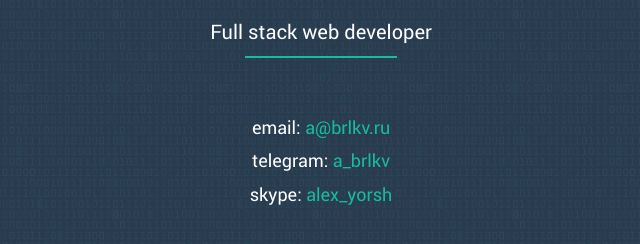
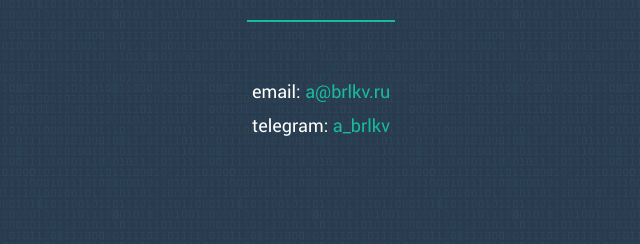
Before and after one commit to mryorsh/brlkv.ru, a plain HTML site: page index.html in a window 1280 px wide. Shown: the part 218-462 px from the top of the page, without its empty margins (319-959 px from the left). Drawn offline with Linux system fonts and the light colour scheme.

Commit message:
fix contacts info

```diff
--- a/index.html
+++ b/index.html
@@ -33,11 +33,9 @@
 		<div class="container">
 			<a href="/"><img src="img/photo-new.jpg" alt="Александр Бурлаков"></a>
 			<h2>Alexander Burlakov</h2>
-			<h1>Full stack web developer</h1>
 			<ul>
 				<li>email: <a href="mailto:a@brlkv.ru?subject=Хочу заказать сайт">a@brlkv.ru</a></li>
 				<li>telegram: <a href="https://telegram.me/a_brlkv">a_brlkv</a></li>
-				<li>skype: <a href="skype:alex_yorsh?chat">alex_yorsh</a></li>
 			</ul>
 		</div>
 	</header>
```
